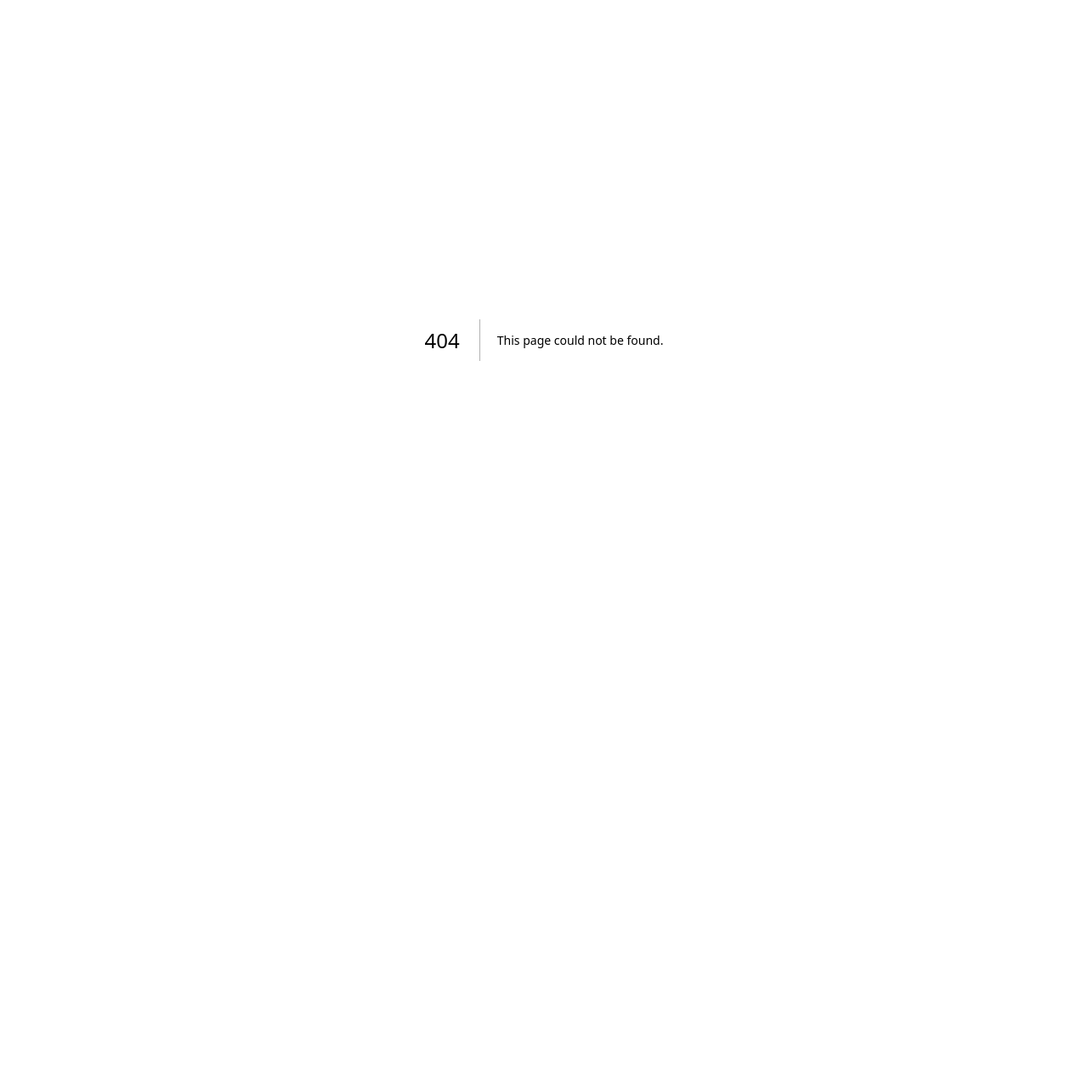
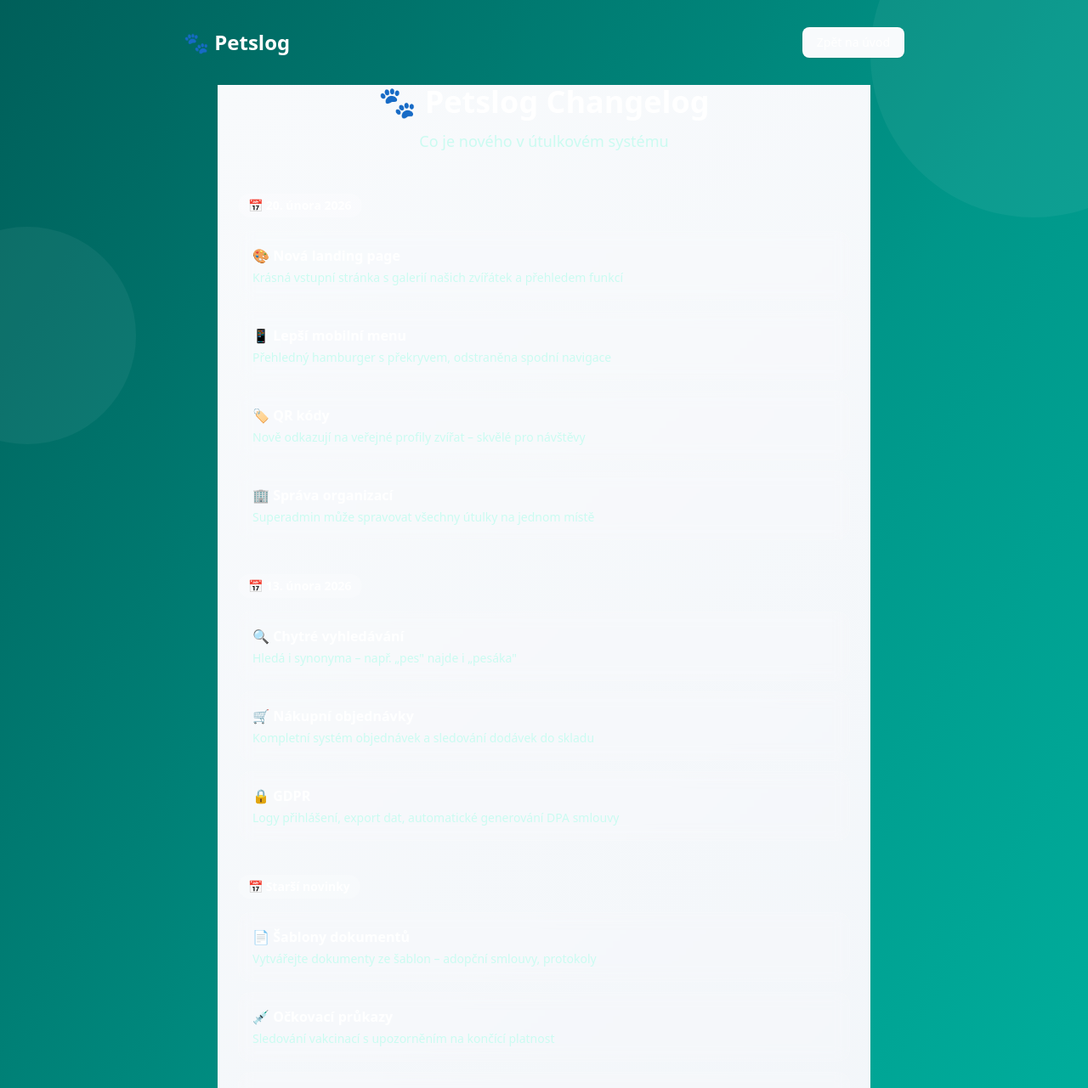
Before and after one commit to xsimekp1/sqlpet, a Next.js app in the folder apps/web/: page /cs/changelog in a window 1280 px wide. Before the commit this address had no page. Shown: the top 1281 px of the page at 85% size. Before the commit the page ends 800 px from the top, so only its background shows below. Built offline with nearby package versions, Linux system fonts and the light colour scheme; no server answers.

Commit message:
feat: add changelog page with landing page styling
- New changelog page with teal gradient theme
- Weekly summaries (20.2., 13.2., older)
- User-friendly descriptions of features
- Footer link to changelog

```diff
--- /dev/null
+++ b/apps/web/app/[locale]/changelog/page.tsx
@@ -0,0 +1,175 @@
+'use client';
+
+import Link from 'next/link';
+import { Button } from '@/components/ui/button';
+
+export default function ChangelogPage() {
+  return (
+    <div className="min-h-screen bg-gradient-to-br from-teal-800 via-teal-600 to-teal-500">
+      {/* Decorative blobs */}
+      <div className="absolute inset-0 overflow-hidden pointer-events-none">
+        <div className="absolute -top-32 -right-32 w-96 h-96 rounded-full bg-white/5" />
+        <div className="absolute top-1/3 -left-24 w-64 h-64 rounded-full bg-white/5" />
+        <div className="absolute -bottom-32 right-1/4 w-80 h-80 rounded-full bg-white/5" />
+      </div>
+
+      <div className="relative z-10">
+        {/* Header */}
+        <header className="max-w-4xl mx-auto px-4 sm:px-6 py-8">
+          <div className="flex items-center justify-between">
+            <Link href="/cs" className="flex items-center gap-2">
+              <span className="text-2xl font-bold text-white">🐾 Petslog</span>
+            </Link>
+            <Link href="/cs">
+              <Button variant="outline" className="border-white/60 text-white hover:bg-white/10">
+                Zpět na úvod
+              </Button>
+            </Link>
+          </div>
+        </header>
+
+        {/* Content */}
+        <main className="max-w-3xl mx-auto px-4 sm:px-6 pb-16">
+          <div className="text-center mb-12">
+            <h1 className="text-3xl sm:text-4xl font-bold text-white mb-3">
+              🐾 Petslog Changelog
+            </h1>
+            <p className="text-teal-100 text-lg">
+              Co je nového v útulkovém systému
+            </p>
+          </div>
+
+          {/* Week 20.2. */}
+          <section className="mb-10">
+            <h2 className="text-xl font-semibold text-white mb-4 flex items-center gap-2">
+              <span className="bg-white/20 rounded-full px-3 py-1 text-sm">📅 20. února 2026</span>
+            </h2>
+            <ul className="space-y-3">
+              <li className="bg-white/10 backdrop-blur-sm rounded-xl border border-white/10 p-4">
+                <span className="font-semibold text-white block">🎨 Nová landing page</span>
+                <p className="text-teal-100 text-sm mt-1">
+                  Krásná vstupní stránka s galerií našich zvířátek a přehledem funkcí
+                </p>
+              </li>
+              <li className="bg-white/10 backdrop-blur-sm rounded-xl border border-white/10 p-4">
+                <span className="font-semibold text-white block">📱 Lepší mobilní menu</span>
+                <p className="text-teal-100 text-sm mt-1">
+                  Přehledný hamburger s překryvem, odstraněna spodní navigace
+                </p>
+              </li>
+              <li className="bg-white/10 backdrop-blur-sm rounded-xl border border-white/10 p-4">
+                <span className="font-semibold text-white block">🏷️ QR kódy</span>
+                <p className="text-teal-100 text-sm mt-1">
+                  Nově odkazují na veřejné profily zvířat – skvělé pro návštěvy
+                </p>
+              </li>
+              <li className="bg-white/10 backdrop-blur-sm rounded-xl border border-white/10 p-4">
+                <span className="font-semibold text-white block">🏢 Správa organizací</span>
+                <p className="text-teal-100 text-sm mt-1">
+                  Superadmin může spravovat všechny útulky na jednom místě
+                </p>
+              </li>
+            </ul>
+          </section>
+
+          {/* Week 13.2. */}
+          <section className="mb-10">
+            <h2 className="text-xl font-semibold text-white mb-4 flex items-center gap-2">
+              <span className="bg-white/20 rounded-full px-3 py-1 text-sm">📅 13. února 2026</span>
+            </h2>
+            <ul className="space-y-3">
+              <li className="bg-white/10 backdrop-blur-sm rounded-xl border border-white/10 p-4">
+                <span className="font-semibold text-white block">🔍 Chytré vyhledávání</span>
+                <p className="text-teal-100 text-sm mt-1">
+                  Hledá i synonyma – např. „pes" najde i „pesáka"
+                </p>
+              </li>
+              <li className="bg-white/10 backdrop-blur-sm rounded-xl border border-white/10 p-4">
+                <span className="font-semibold text-white block">🛒 Nákupní objednávky</span>
+                <p className="text-teal-100 text-sm mt-1">
+                  Kompletní systém objednávek a sledování dodávek do skladu
+                </p>
+              </li>
+              <li className="bg-white/10 backdrop-blur-sm rounded-xl border border-white/10 p-4">
+                <span className="font-semibold text-white block">🔒 GDPR</span>
+                <p className="text-teal-100 text-sm mt-1">
+                  Logy přihlášení, export dat, automatické generování DPA smlouvy
+                </p>
+              </li>
+            </ul>
+          </section>
+
+          {/* Starší novinky */}
+          <section className="mb-10">
+            <h2 className="text-xl font-semibold text-white mb-4 flex items-center gap-2">
+              <span className="bg-white/20 rounded-full px-3 py-1 text-sm">📅 Starší novinky</span>
+            </h2>
+            <ul className="space-y-3">
+              <li className="bg-white/10 backdrop-blur-sm rounded-xl border border-white/10 p-4">
+                <span className="font-semibold text-white block">📄 Šablony dokumentů</span>
+                <p className="text-teal-100 text-sm mt-1">
+                  Vytvářejte dokumenty ze šablon – adopční smlouvy, protokoly
+                </p>
+              </li>
+              <li className="bg-white/10 backdrop-blur-sm rounded-xl border border-white/10 p-4">
+                <span className="font-semibold text-white block">💉 Očkovací průkazy</span>
+                <p className="text-teal-100 text-sm mt-1">
+                  Sledování vakcinací s upozorněním na končící platnost
+                </p>
+              </li>
+              <li className="bg-white/10 backdrop-blur-sm rounded-xl border border-white/10 p-4">
+                <span className="font-semibold text-white block">⚖️ Legální lhůty</span>
+                <p className="text-teal-100 text-sm mt-1">
+                  Automatické výpočty lhůt pro nalezená zvířata (2 a 4 měsíce)
+                </p>
+              </li>
+              <li className="bg-white/10 backdrop-blur-sm rounded-xl border border-white/10 p-4">
+                <span className="font-semibold text-white block">🗺️ Mapa nálezů</span>
+                <p className="text-teal-100 text-sm mt-1">
+                  Interaktivní mapa nalezených zvířat s pokročilými filtry
+                </p>
+              </li>
+              <li className="bg-white/10 backdrop-blur-sm rounded-xl border border-white/10 p-4">
+                <span className="font-semibold text-white block">🏨 Hotel</span>
+                <p className="text-teal-100 text-sm mt-1">
+                  Rezervace a přehled psů v hotelovém pobytu
+                </p>
+              </li>
+              <li className="bg-white/10 backdrop-blur-sm rounded-xl border border-white/10 p-4">
+                <span className="font-semibold text-white block">💬 Chat</span>
+                <p className="text-teal-100 text-sm mt-1">
+                  Interní messaging pro komunikaci v týmu útulku
+                </p>
+              </li>
+              <li className="bg-white/10 backdrop-blur-sm rounded-xl border border-white/10 p-4">
+                <span className="font-semibold text-white block">🎀 Barevné obojky</span>
+                <p className="text-teal-100 text-sm mt-1">
+                  Sledování barvy obojku – skvělé pro velké útulky
+                </p>
+              </li>
+              <li className="bg-white/10 backdrop-blur-sm rounded-xl border border-white/10 p-4">
+                <span className="font-semibold text-white block">🎨 Témata</span>
+                <p className="text-teal-100 text-sm mt-1">
+                  3 barevná schémata: Teal Shelter, Berry Rescue, Safari
+                </p>
+              </li>
+              <li className="bg-white/10 backdrop-blur-sm rounded-xl border border-white/10 p-4">
+                <span className="font-semibold text-white block">🥚 Easter Egg</span>
+                <p className="text-teal-100 text-sm mt-1">
+                  Překvapení pro ty, kteří objeví všechny funkce 😉🐕
+                </p>
+              </li>
+            </ul>
+          </section>
+
+          {/* Footer note */}
+          <div className="text-center pt-8 border-t border-white/10">
+            <p className="text-teal-200 text-sm">
+              Changelog vychází každý pátek večer 🚀
+            </p>
+          </div>
+        </main>
+      </div>
+    </div>
+  );
+}
--- a/apps/web/app/components/landing/FooterSection.tsx
+++ b/apps/web/app/components/landing/FooterSection.tsx
@@ -10,7 +10,7 @@ const columns = [
     links: [
       { label: 'Funkce', href: '#features' },
       { label: 'Ceník', href: '#pricing' },
-      { label: 'Changelog', href: '#' },
+      { label: 'Changelog', href: '/cs/changelog' },
     ],
   },
   {
```
